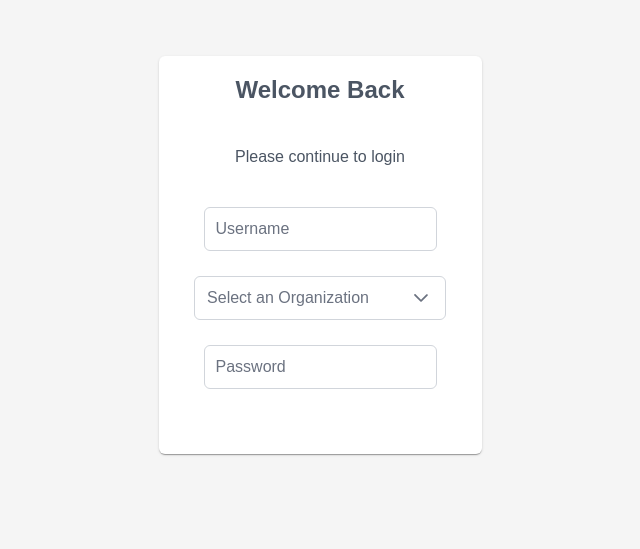
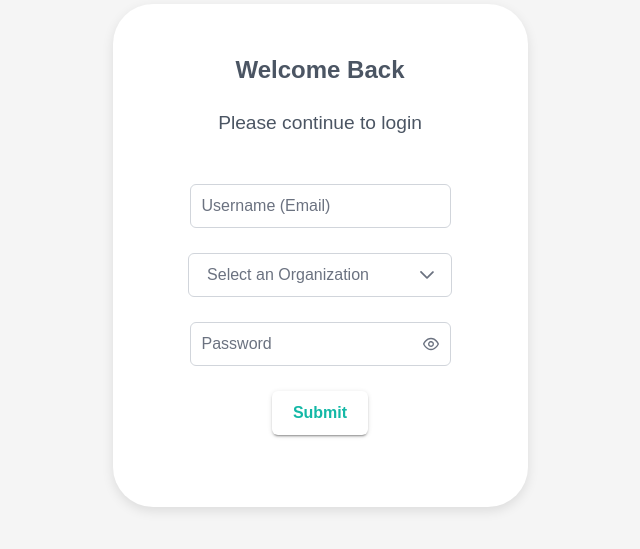
Before and after one commit to gowthamthibhu/nfl, a React (Create React App) app: page / in a window 1280 px wide. Shown: the part 145-694 px from the top of the page, without its empty margins (320-960 px from the left). Built offline with nearby package versions, Linux system fonts and the light colour scheme; a web font is replaced by a local one.

Commit message:
completed the login page

```diff
--- a/src/App.css
+++ b/src/App.css
@@ -6,18 +6,33 @@
   background-color: #f5f5f5;
 }
 
-.login-card{
+.login-card {
   text-align: center;
-
+  padding: 2rem;
+  box-shadow: 0px 4px 12px rgba(0, 0, 0, 0.1);
+  background-color: white;
+  border-radius: 40px;
 }
 
+.login-card input {
+  width: 100%;}
+
 .input-field{
-  padding: 25px;
-
+  margin: 25px;
+  border-radius: 20px;
 }
 .dropdown-organization{
   width: 100%;
+}
 
+.custom-dropdown{
+  width: 85%;
+}
+
+.subheading {
+  margin-top: 0;
+  margin-bottom: 50px;
+  font-size: 1.2rem;
 }
 
 @media screen and (max-width: 768px) {
--- a/src/App.js
+++ b/src/App.js
@@ -3,6 +3,7 @@ import { Card } from 'primereact/card';
 import React, { useState } from "react";
 import { InputText } from "primereact/inputtext";
 import { Password } from 'primereact/password';
+import { Button } from 'primereact/button';
 import { Dropdown } from 'primereact/dropdown';
 import { FloatLabel } from "primereact/floatlabel";
 import 'primereact/resources/themes/lara-light-teal/theme.css';
@@ -12,11 +13,35 @@ function App() {
     const [username, setUsername] = useState('');
     const [password, setPassword] = useState('');
     const [selectedOrganization, setSelectedOrganization] = useState(null);
+    const [errorMessage, setErrorMessage] = useState('');
+    const [successMessage, setSuccessMessage] = useState('');
     const organization = [
         { name: 'RIT', code: 'RI' },
         { name: 'REC', code: 'RE' },
         { name: 'CIT', code: 'CI' }
     ];
+
+    const emailRegex = /^[^\s@]+@[^\s@]+\.[^\s@]+$/;
+
+    const isPasswordValid = (password) => {
+        return password.length >= 8 && /\d/.test(password) && /[a-zA-Z]/.test(password);
+    };
+
+    const handleSubmit = () => {
+        if (!emailRegex.test(username)) {
+            setErrorMessage('Please enter a valid email address.');
+            setSuccessMessage('');
+        } else if (!isPasswordValid(password)) {
+            setErrorMessage('Password must be at least 8 characters long and contain both letters and numbers.');
+            setSuccessMessage('');
+        } else if (!selectedOrganization) {
+            setErrorMessage('Please select an organization.');
+            setSuccessMessage('');
+        } else {
+            setErrorMessage('');
+            setSuccessMessage('Submitted successfully!');
+        }
+    };
 
     return (
         <div className="app-container">
@@ -27,7 +52,7 @@ function App() {
                     <div className="input-field">
                         <FloatLabel>
                             <InputText id="username" value={username} onChange={(e) => setUsername(e.target.value)} />
-                            <label htmlFor="username">Username</label>
+                            <label htmlFor="username">Username (Email)</label>
                         </FloatLabel>
                     </div>
 
@@ -38,9 +63,16 @@ function App() {
 
                     <div className="input-field">
                         <FloatLabel>
-                            <Password inputId="password" value={password} onChange={(e) => setPassword(e.target.value)} />
+                            <Password inputId="password" value={password} onChange={(e) => setPassword(e.target.value)} toggleMask />
                             <label htmlFor="password">Password</label>
                         </FloatLabel>
+                    </div>
+
+                    {errorMessage && <p className="error-message">{errorMessage}</p>}
+                    {successMessage && <p className="success-message">{successMessage}</p>}
+
+                    <div className="submit-button">
+                        <Button label="Submit" severity="submit" text raised onClick={handleSubmit} />
                     </div>
                 </div>
             </Card>
```
